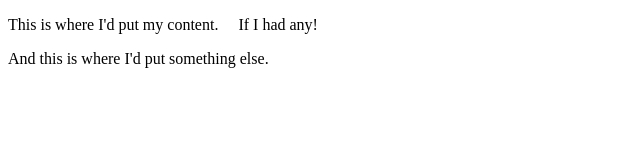
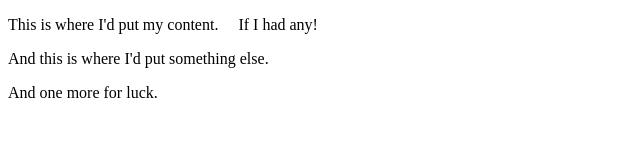
Before and after one commit to saulthompson/Automated_CI-CD_pipeline_with_GitHub_Actions_Terraform_AWS, a plain HTML site: page web/index.html in a window 1280 px wide. Shown: the whole page, without its empty margins (0-640 px from the left). Drawn offline with Linux system fonts and the light colour scheme.

Commit message:
update README and index.html

```diff
--- a/web/index.html
+++ b/web/index.html
@@ -6,5 +6,6 @@
   <body>
     <p>This is where I'd put my content.&nbsp;&nbsp;&nbsp;&nbsp;&nbsp;If I had any!</p>
     <p>And this is where I'd put something else.</p>
+    <p>And one more for luck.</p>
   </body>
 </html>
```
Also changed, not shown: README.md.
